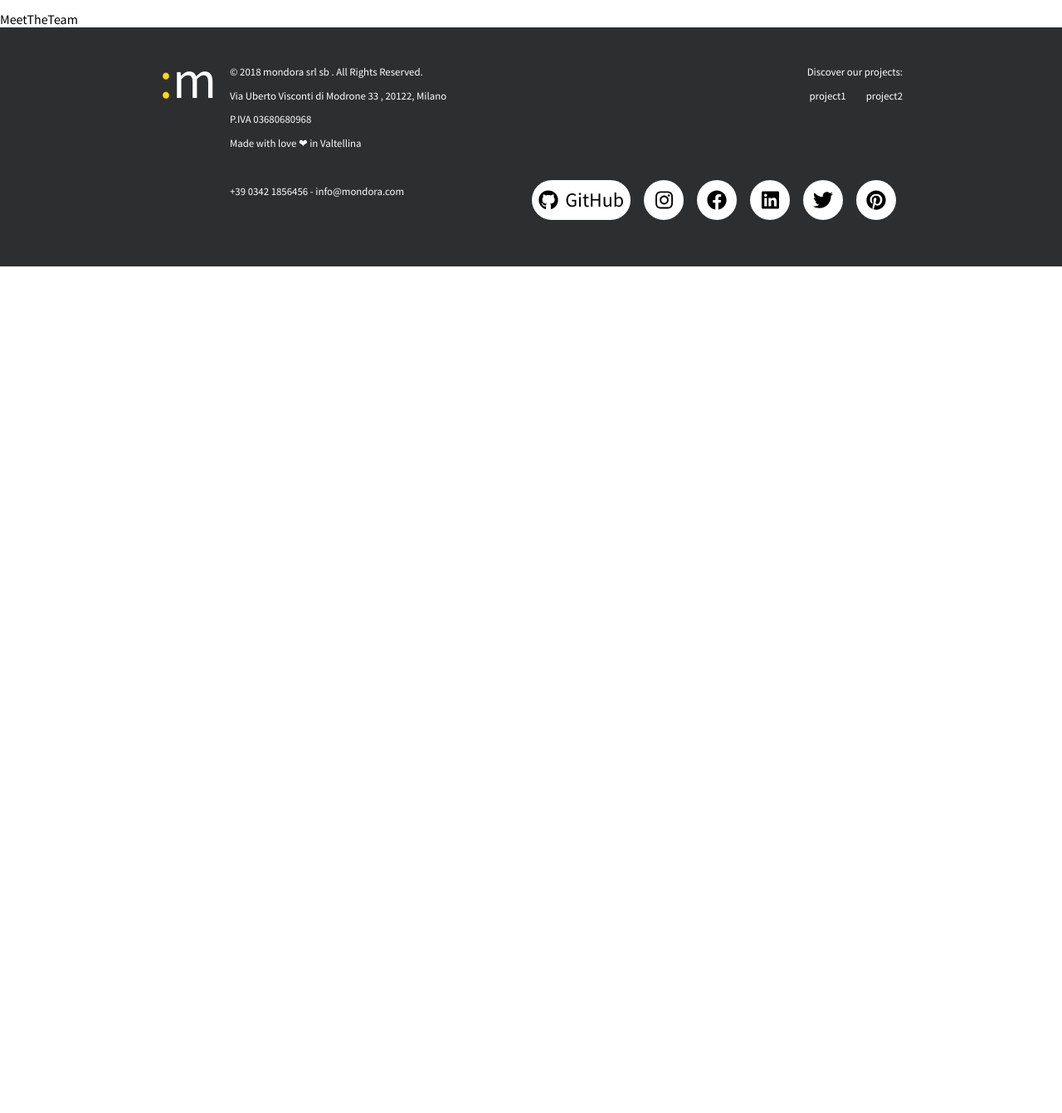
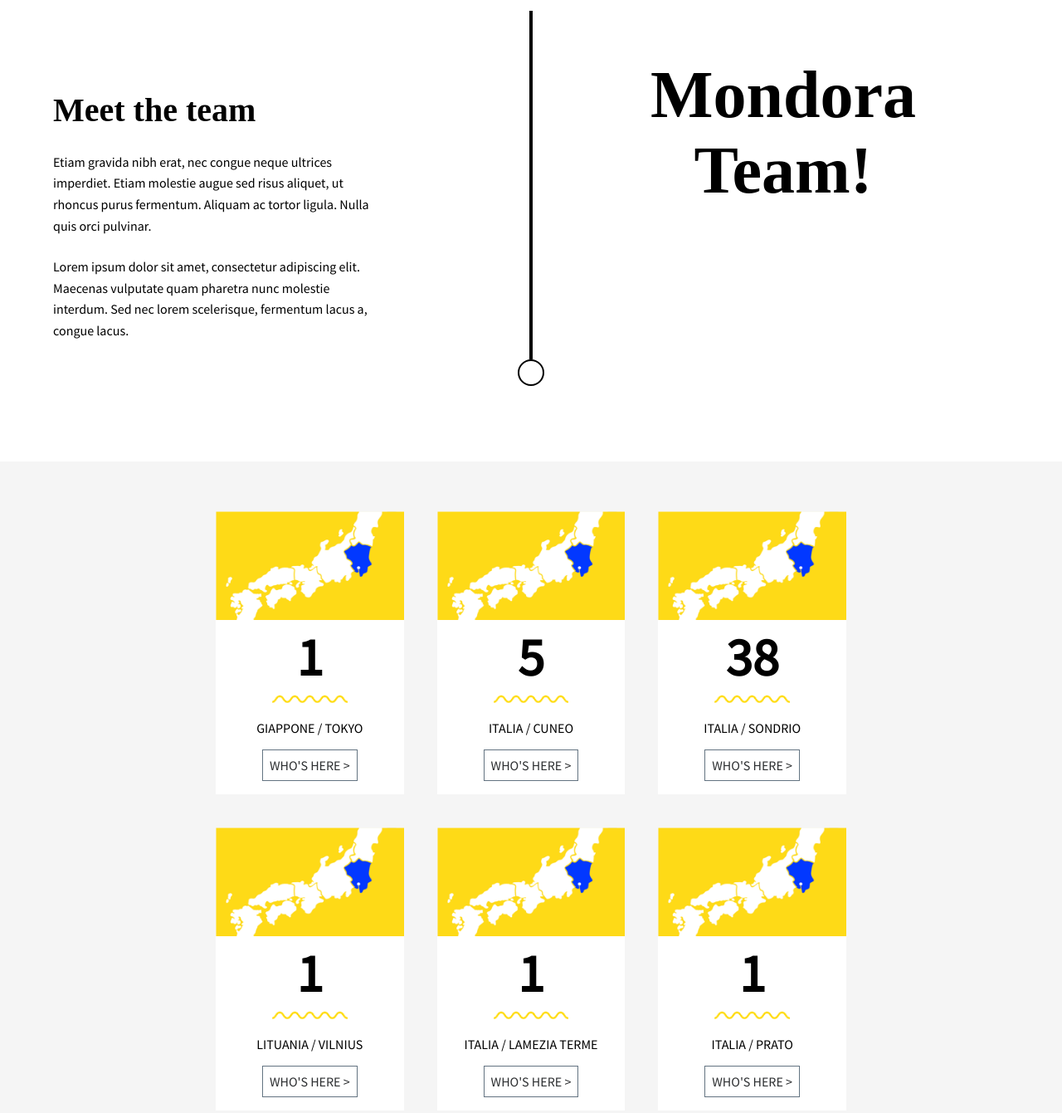
Before and after one commit to mondora/mondora-website-front, a Gatsby site: page /meet-the-team in a window 1280 px wide. Shown: the part 85-1426 px from the top of the page at 83% size. Before the commit the page ends 800 px from the top, so only its background shows below. Built offline with nearby package versions, Linux system fonts and the light colour scheme; Gatsby itself is replaced by a stand-in of ours; a web font is replaced by a local one.

Commit message:
feat: first implementation of meet-the-team

```diff
--- /dev/null
+++ b/src/components/region/index.jsx
@@ -0,0 +1,57 @@
+import React from "react";
+import PropTypes from "prop-types";
+
+import { Link } from "gatsby";
+
+import styled, { css } from "styled-components";
+
+import Underline from "../../../static/images/underline-swirl.png";
+
+const RegionContainer = styled.div`
+    background-color: white;
+    margin: 20px;
+    height: fit-content;
+`;
+const RegionImage = styled.img`
+    width: 100%;
+`;
+const RegionNumber = styled.div`
+    font-size: ${props => props.theme.size.text.megaM};
+    font-weight: bold;
+    width: 100%;
+`;
+const DividerSwirl = styled.img`
+    width: 40%;
+    margin: auto;
+`;
+const RegionName = styled.div`
+    margin: 16px auto;
+`;
+const SuperLink = styled(Link)`
+    display: block;
+    border: 1pt solid var(--border-gray);
+    padding: 8px;
+    margin: 16px auto;
+    width: fit-content;
+    color: var(--variant-black);
+    text-decoration: none;
+`;
+
+const RegionMiniature = ({ image, number, name, link, button }) => (
+    <RegionContainer>
+        <RegionImage src={image} />
+        <RegionNumber>{number}</RegionNumber>
+        <DividerSwirl src={Underline} />
+        <RegionName>{name}</RegionName>
+        <SuperLink to={link}>{button}</SuperLink>
+    </RegionContainer>
+);
+RegionMiniature.propTypes = {
+    image: PropTypes.string,
+    number: PropTypes.string,
+    name: PropTypes.string,
+    link: PropTypes.string,
+    button: PropTypes.string,
+    region: PropTypes.string
+};
+export default RegionMiniature;
--- a/src/pages/contacts/index.jsx
+++ b/src/pages/contacts/index.jsx
@@ -62,7 +62,7 @@ const LeftParagraph = styled.div`
         text-align: center;
     }
 `;
-const LeftTitle = styled.div`
+const LeftTitle = styled.h1`
     margin-top: 16px;
     font-size: ${props => props.theme.size.text.mondora};
 `;
--- a/src/pages/meet-the-team/index.jsx
+++ b/src/pages/meet-the-team/index.jsx
@@ -1,7 +1,182 @@
 import React from "react";
+
+import styled from "styled-components";
 
 import Layout from "../../components/layout";
 
-const MeetTheTeam = () => <Layout>{"MeetTheTeam"}</Layout>;
+import Logo from "../../../static/images/Japan.png";
+import RegionMiniature from "../../components/region";
+
+const Container = styled.div`
+    padding: 0 64px;
+    margin-left: auto;
+    display: grid;
+    text-align: center;
+    grid-template-columns: 1fr 32px 1fr;
+    grid-column-gap: 16px;
+    @media (max-width: 992px) {
+        grid-template-columns: 1fr;
+    }
+`;
+const Divider = styled.div`
+    height: 100%;
+    width: 100%;
+`;
+const Line = styled.div`
+    border: 2px solid black;
+    @media (min-width: 992px) {
+        margin: 0 auto;
+        width: 0;
+        height: 90%;
+    }
+    @media (max-width: 992px) {
+        margin: 24px 10%;
+        height: 0;
+        width: 80%;
+    }
+`;
+const Circle = styled.div`
+    border: 2px solid black;
+    width: 28px;
+    border-radius: 100%;
+    height: 28px;
+    background-image: ${Circle};
+    @media (max-width: 992px) {
+        display: none;
+    }
+`;
+const LeftParagraph = styled.div`
+    text-align: left;
+    margin-top: 80px;
+    margin-bottom: 40px;
+    @media (max-width: 992px) {
+        text-align: center;
+    }
+`;
+const LeftTitle = styled.h1`
+    margin-top: 16px;
+    font-size: ${props => props.theme.size.text.mondora};
+`;
+const LeftContent = styled.div`
+    width: 70%;
+    margin: 24px auto 24px 0;
+    line-height: 1.6;
+    @media (max-width: 992px) {
+        margin: 24px auto;
+    }
+`;
+const RightParagraph = styled.div`
+    text-align: center;
+    margin: 16px;
+`;
+const RightTitle = styled.h1`
+    margin-top: 40px;
+    font-size: 80px;
+`;
+const ContainerRegions = styled.div`
+    height: fit-content;
+    padding: 40px 240px;
+    margin-top: 80px;
+    text-align: center;
+    background-color: var(--variant-lightgray);
+    display: grid;
+    grid-template-columns: 1fr 1fr 1fr;
+    @media (max-width: 992px) {
+        grid-template-columns: 1fr 1fr;
+    }
+`;
+
+const Regions = [
+    {
+        image: Logo,
+        name: "GIAPPONE / TOKYO",
+        number: "1",
+        to: "giappone"
+    },
+    {
+        image: Logo,
+        name: "ITALIA / CUNEO",
+        number: "5",
+        to: "cuneo"
+    },
+    {
+        image: Logo,
+        name: "ITALIA / SONDRIO",
+        number: "38",
+        to: "sondrio"
+    },
+    {
+        image: Logo,
+        name: "LITUANIA / VILNIUS",
+        number: "1",
+        to: "vilnius"
+    },
+    {
+        image: Logo,
+        name: "ITALIA / LAMEZIA TERME",
+        number: "1",
+        to: "lamezia"
+    },
+    {
+        image: Logo,
+        name: "ITALIA / PRATO",
+        number: "1",
+        to: "prato"
+    },
+    {
+        image: Logo,
+        name: "ITALIA / MILANO",
+        number: "6",
+        to: "milano"
+    },
+    {
+        image: Logo,
+        name: "ITALIA / NAPOLI",
+        number: "1",
+        to: "napoli"
+    }
+];
+
+const MeetTheTeam = () => (
+    <Layout>
+        <Container>
+            <LeftParagraph>
+                <LeftTitle>{"Meet the team"}</LeftTitle>
+                <LeftContent>
+                    {
+                        "Etiam gravida nibh erat, nec congue neque ultrices imperdiet. Etiam molestie augue sed risus aliquet, ut rhoncus purus fermentum. Aliquam ac tortor ligula. Nulla quis orci pulvinar."
+                    }
+                </LeftContent>
+                <LeftContent>
+                    {
+                        "Lorem ipsum dolor sit amet, consectetur adipiscing elit. Maecenas vulputate quam pharetra nunc molestie interdum. Sed nec lorem scelerisque, fermentum lacus a, congue lacus. "
+                    }
+                </LeftContent>
+            </LeftParagraph>
+            <Divider>
+                <Line></Line>
+                <Circle></Circle>
+            </Divider>
+            <RightParagraph>
+                <RightTitle>
+                    {"Mondora"} <br />
+                    {"Team!"}
+                </RightTitle>
+            </RightParagraph>
+        </Container>
+        <ContainerRegions>
+            {Regions.map(region => (
+                <RegionMiniature
+                    image={region.image}
+                    number={region.number}
+                    name={region.name}
+                    link={"meet-the-team/region"}
+                    button={"WHO'S HERE >"}
+                    region={region.to}
+                ></RegionMiniature>
+            ))}
+        </ContainerRegions>
+    </Layout>
+);
 
 export default MeetTheTeam;
--- a/static/style.css
+++ b/static/style.css
@@ -18,6 +18,7 @@ h1 {
 
     --variant-black: rgb(44, 46, 48);
     --text-dark-gray: rgb(84, 86, 90);
+    --border-gray: rgb(99, 115, 129);
 
     --black: rgb(0, 0, 0);
     --white: rgb(255, 255, 255);
```
Also changed, not shown: src/pages/bcorp/index.jsx (+4 -6 lines), static/images/Japan.png (added), static/images/underline-swirl.png (added).
